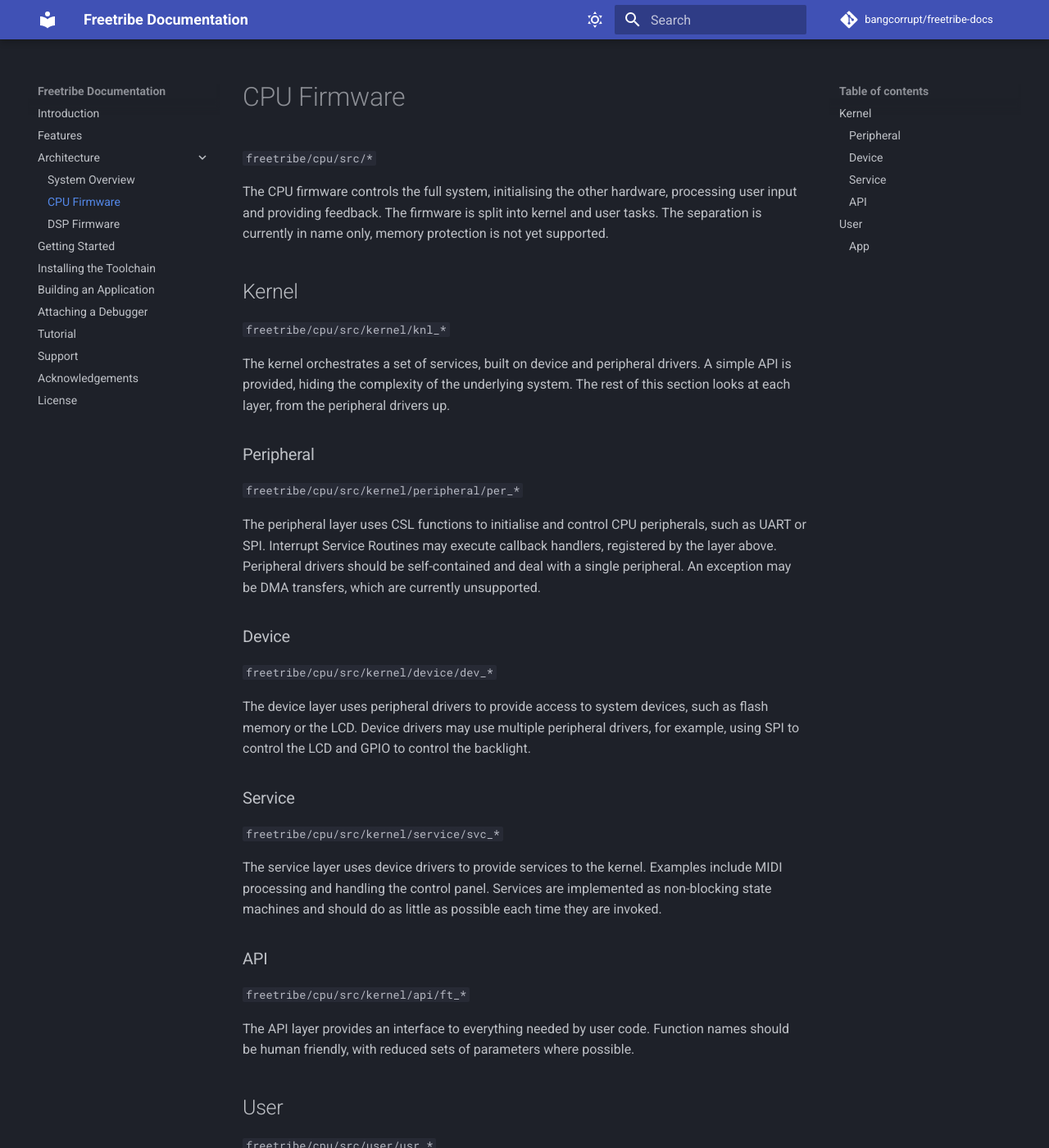
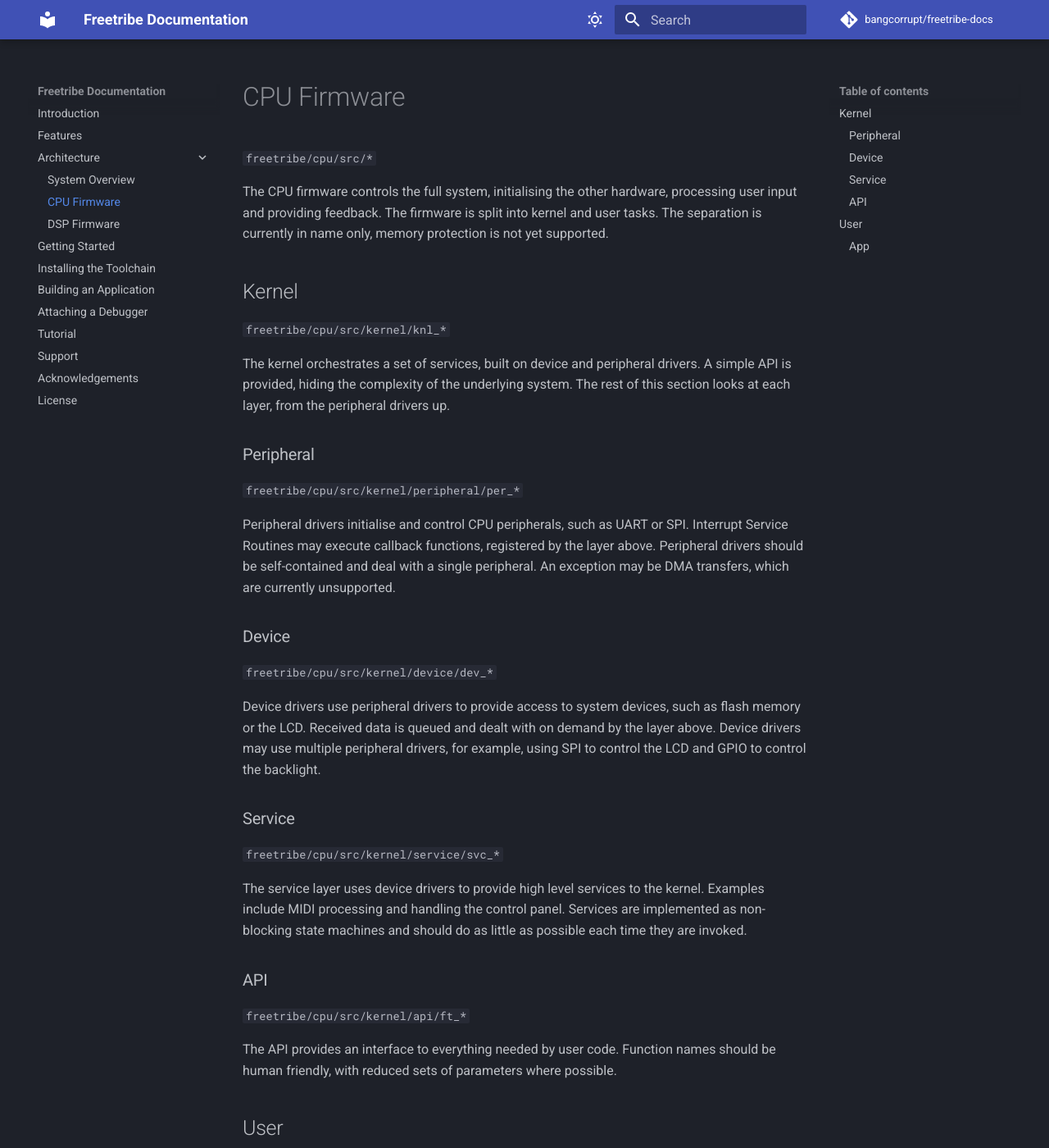
Before and after one commit to bangcorrupt/freetribe-docs, an MkDocs documentation site: the page built from docs/cpu-architecture.md, in a window 1280 px wide and 1400 px high. Shown: the whole window at 82% size. Built offline with MkDocs 1.6.1 and Material for MkDocs 9.7.7, drawn with Linux system fonts in a browser that asks for light colours; comment, search, counter and statistics services are not loaded.

Commit message:
improve: Update CPU architecture description.

```diff
--- a/docs/cpu-architecture.md
+++ b/docs/cpu-architecture.md
@@ -19,8 +19,8 @@ The rest of this section looks at each layer, from the peripheral drivers up.
 
 `freetribe/cpu/src/kernel/peripheral/per_*`
 
-The peripheral layer uses CSL functions to initialise and control CPU peripherals,
-such as UART or SPI. Interrupt Service Routines may execute callback handlers,
+Peripheral drivers initialise and control CPU peripherals,
+such as UART or SPI. Interrupt Service Routines may execute callback functions,
 registered by the layer above. Peripheral drivers should be self-contained and
 deal with a single peripheral. An exception may be DMA transfers,
 which are currently unsupported.
@@ -29,16 +29,16 @@ which are currently unsupported.
 
 `freetribe/cpu/src/kernel/device/dev_*`
 
-The device layer uses peripheral drivers to provide access to system devices,
-such as flash memory or the LCD.
-Device drivers may use multiple peripheral drivers, for example,
-using SPI to control the LCD and GPIO to control the backlight.
+Device drivers use peripheral drivers to provide access to system devices,
+such as flash memory or the LCD. Received data is queued and dealt with on
+demand by the layer above. Device drivers may use multiple peripheral drivers,
+for example, using SPI to control the LCD and GPIO to control the backlight.
 
 ### Service
 
 `freetribe/cpu/src/kernel/service/svc_*`
 
-The service layer uses device drivers to provide services to the kernel.
+The service layer uses device drivers to provide high level services to the kernel.
 Examples include MIDI processing and handling the control panel.
 Services are implemented as non-blocking state machines and should
 do as little as possible each time they are invoked.
@@ -47,7 +47,7 @@ do as little as possible each time they are invoked.
 
 `freetribe/cpu/src/kernel/api/ft_*`
 
-The API layer provides an interface to everything needed by user code.
+The API provides an interface to everything needed by user code.
 Function names should be human friendly, with reduced sets of parameters where possible.
 
 ## User
```
